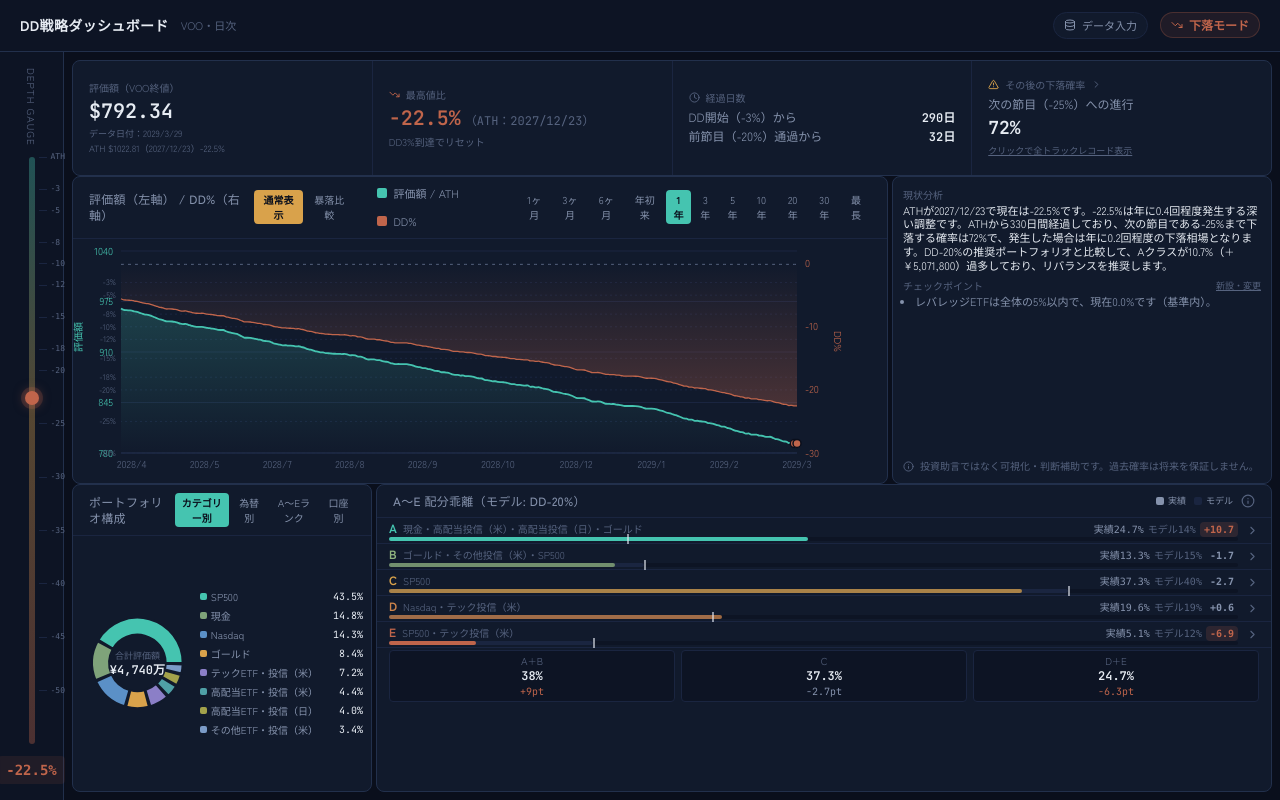
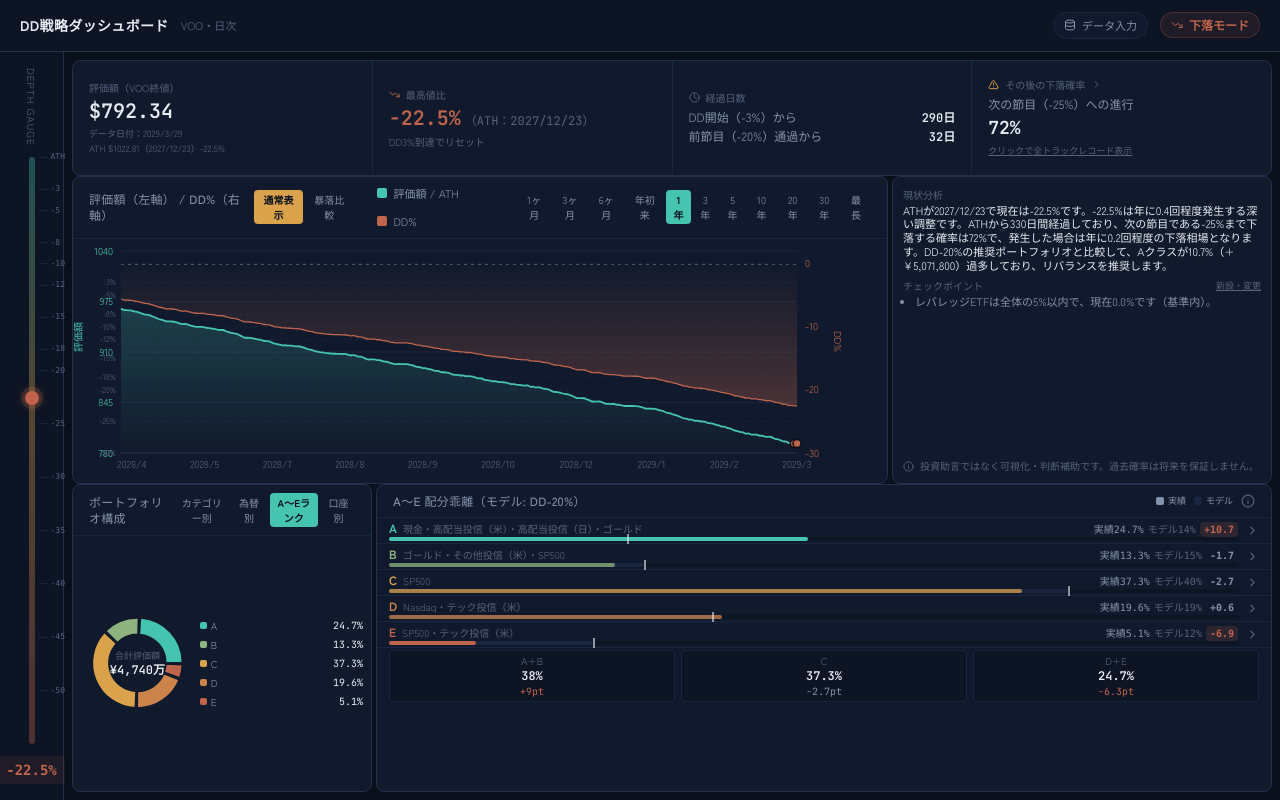
Before and after one commit to rai0103/dd-dashboard, a Next.js app: page / in a window 1280 px wide. Built offline with nearby package versions, Linux system fonts and the light colour scheme.

Commit message:
ポートフォリオ構成: カテゴリー別は上位6件のみ表示し残りを「その他」に集約（凡例がタブと重なる不具合を解消）、デフォルト表示をA〜Eランクに変更

```diff
--- a/components/DDDashboard.jsx
+++ b/components/DDDashboard.jsx
@@ -305,21 +305,16 @@ function sortGroupedForView(data, view) {
   if (view === "rank") { const order = CATS; return [...data].sort((a, b) => order.indexOf(a.name) - order.indexOf(b.name)); }
   return [...data].sort((a, b) => b.value - a.value);
 }
-// カテゴリー数が多い円グラフを見やすくするため、構成比thresholdPct%未満のカテゴリーは「その他」にまとめる
-// （既存の「その他」カテゴリーがあればそこに合算し、円グラフ上で「その他」が重複しないようにする）。
-function aggregateSmallGroups(data, total, thresholdPct = 2) {
-  if (!total) return data;
-  const big = []; let smallSum = 0;
-  for (const g of data) {
-    if (g.name !== "その他" && (g.value / total) * 100 < thresholdPct) smallSum += g.value;
-    else big.push(g);
-  }
-  if (smallSum > 0) {
-    const idx = big.findIndex((g) => g.name === "その他");
-    if (idx !== -1) big[idx] = { ...big[idx], value: big[idx].value + smallSum };
-    else big.push({ name: "その他", value: smallSum });
-  }
-  return big;
+// カテゴリー数が多い円グラフを見やすくするため、構成比上位n件のみ表示しそれ以降は「その他」にまとめる
+// （dataは事前に降順ソート済みである前提。既存の「その他」があればそこに合算し重複させない）。
+function aggregateTopN(data, n) {
+  if (data.length <= n) return data;
+  const top = data.slice(0, n).map((g) => ({ ...g }));
+  const restSum = data.slice(n).reduce((s, g) => s + g.value, 0);
+  const idx = top.findIndex((g) => g.name === "その他");
+  if (idx !== -1) top[idx].value += restSum;
+  else top.push({ name: "その他", value: restSum });
+  return top;
 }
 function holdingsTotal(holdings) { return holdings.reduce((s, h) => s + h.amount, 0); }
 function currentHoldingPctFromHoldings(holdings) {
@@ -806,8 +801,8 @@ function PortfolioPie({ view, holdings, onOpen }) {
   const total = useMemo(() => holdingsTotal(holdings), [holdings]);
   const data = useMemo(() => {
     const grouped = sortGroupedForView(groupByField(holdings, field), view);
-    return view === "category" ? sortGroupedForView(aggregateSmallGroups(grouped, total, 2), view) : grouped;
-  }, [holdings, field, view, total]);
+    return view === "category" ? aggregateTopN(grouped, 6) : grouped;
+  }, [holdings, field, view]);
   return (
     <div onClick={onOpen} className="h-full flex items-center cursor-pointer" style={{ padding: "6px 8px", gap: 6 }}>
       <div className="relative shrink-0" style={{ width: "40%", height: "92%" }}>
@@ -1373,7 +1368,7 @@ export default function DDDashboard() {
   const [period, setPeriod] = useState("1Y");
   const [hidden, setHidden] = useState({});
   const [hiddenCrash, setHiddenCrash] = useState({});
-  const [pieView, setPieView] = useState("category");
+  const [pieView, setPieView] = useState("rank");
   const [chartTab, setChartTab] = useState("normal");
   const [modal, setModal] = useState(null);
   const [hydrated, setHydrated] = useState(false);
```
